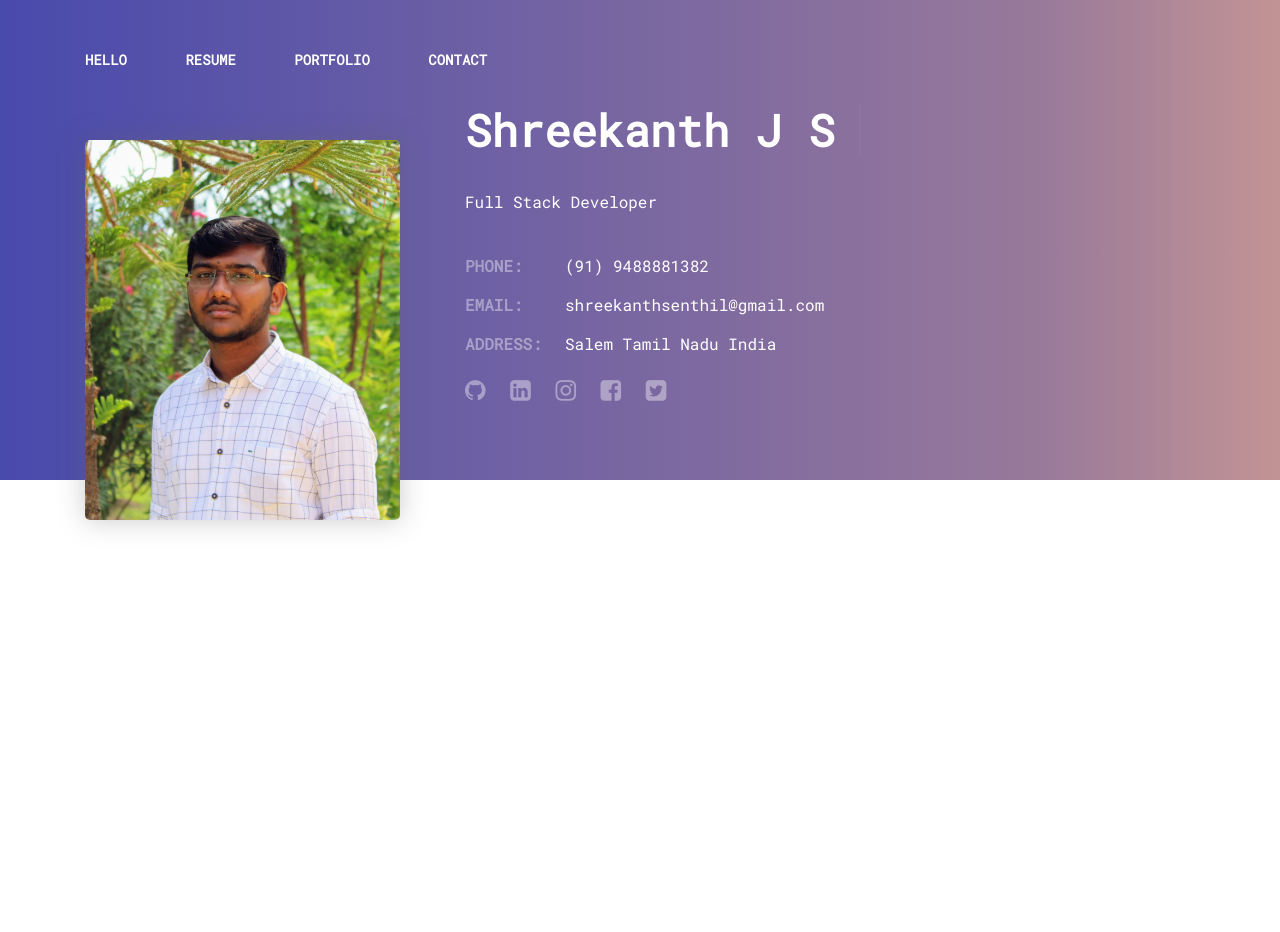
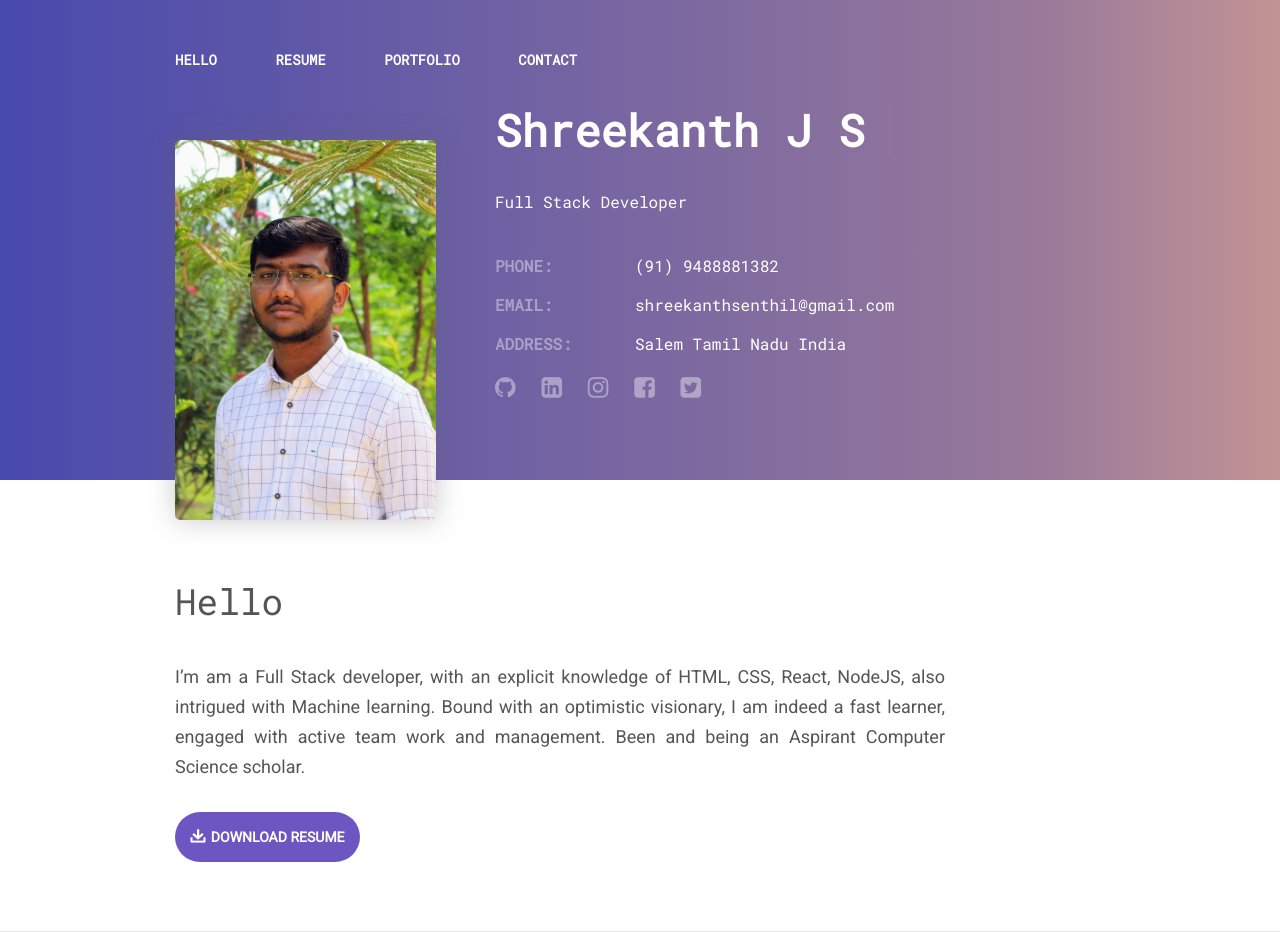
Before and after one commit to shreekanthsenthil/shreekanthsenthil.github.io, a plain HTML site: page index.html in a window 1280 px wide. Before the commit the page ends 800 px from the top, so only its background shows below. Drawn offline with nearby package versions, Linux system fonts and the light colour scheme.

Commit message:
Added Hello Section

```diff
--- a/index.html
+++ b/index.html
@@ -3,11 +3,11 @@
 <head>
     <meta charset="UTF-8">
     <meta name="viewport" content="width=device-width, initial-scale=1.0">
-    <link rel="stylesheet" href="style.css">
     <link href="https://fonts.googleapis.com/css?family=Roboto|Roboto+Mono|Inconsolata" rel="stylesheet">
     <link href="https://cdn.materialdesignicons.com/2.0.46/css/materialdesignicons.min.css" rel="stylesheet">
     <link rel="stylesheet" href="https://stackpath.bootstrapcdn.com/font-awesome/4.7.0/css/font-awesome.min.css" integrity="sha384-wvfXpqpZZVQGK6TAh5PVlGOfQNHSoD2xbE+QkPxCAFlNEevoEH3Sl0sibVcOQVnN" crossorigin="anonymous">
     <link rel="stylesheet" href="https://stackpath.bootstrapcdn.com/bootstrap/4.1.3/css/bootstrap.min.css" integrity="sha384-MCw98/SFnGE8fJT3GXwEOngsV7Zt27NXFoaoApmYm81iuXoPkFOJwJ8ERdknLPMO" crossorigin="anonymous">
+    <link rel="stylesheet" href="style.css">
     <title>Shreekanth J S</title>
 </head>
 <body>
@@ -87,7 +87,23 @@
     </header>
     <!--Header-->
 
+    <!--Hello-->
+    <section id="hello" class="container section">
+      <div class="row">
+        <div class="col-md-10">
+          <h2 id="hello_header" class="section__title">Hello</h2>
+          <p class="section__description" align="justify">
+            I’m am a Full Stack developer, with an explicit knowledge of HTML, CSS, React, NodeJS,
+             also intrigued with Machine learning. Bound with an optimistic visionary, I am indeed a fast learner,
+             engaged with active team work and management. Been and being an Aspirant Computer Science scholar.
+          </p>
+          <a href="assets/resume/resume.pdf" class="section_btn site-btn" download="Shreekanth's Resume"><img src="assets/img/img_btn_icon.png">Download Resume</a>
+        </div>
+      </div>
+    </section>
+    <!--Hello-->
 
+    <hr>
 
     <script src="https://code.jquery.com/jquery-3.3.1.slim.min.js" integrity="sha384-q8i/X+965DzO0rT7abK41JStQIAqVgRVzpbzo5smXKp4YfRvH+8abtTE1Pi6jizo" crossorigin="anonymous"></script>
     <script src="https://cdnjs.cloudflare.com/ajax/libs/popper.js/1.14.3/umd/popper.min.js" integrity="sha384-ZMP7rVo3mIykV+2+9J3UJ46jBk0WLaUAdn689aCwoqbBJiSnjAK/l8WvCWPIPm49" crossorigin="anonymous"></script>
--- a/style.css
+++ b/style.css
@@ -1,3 +1,7 @@
+html {
+    scroll-behavior: smooth;
+  }
+
 body {
     font-family: Roboto,sans-serif;
     font-size: 18px;
@@ -46,6 +50,10 @@ nav{
     text-transform: uppercase;
     font-weight: 700;
     margin-bottom: 30px;
+}
+
+.menu .menu__wrapper nav a:hover {
+    opacity: .5;
 }
 
 
@@ -273,20 +281,18 @@ dl {
     display: block;
 }
 
-
-
-@media (min-width: 992px){
-.container {
-    max-width: 960px;
-}}
-@media (min-width: 768px){
-.container {
-    max-width: 720px;
-}}
 @media (min-width: 576px){
 .container {
     max-width: 540px;
 }}
+@media (min-width: 768px){
+    .container {
+        max-width: 720px;
+    }}
+@media (min-width: 992px){
+    .container {
+        max-width: 960px;
+    }}
 .container {
     margin-right: auto;
     margin-left: auto;
@@ -323,3 +329,55 @@ dl {
     opacity: .4;
     color: #fff!important;
 }
+
+.personal-profile .personal-profile__social a:hover {
+    opacity: 1;
+}
+
+.section {
+    padding-top: 60px;
+    padding-bottom: 60px;
+}
+
+.section .section__title {
+    margin-bottom: 40px;
+    font-size: 36px;
+    line-height: 42px;
+    font-family: Roboto Mono,monospace;
+}
+
+.section .section__description {
+    margin-bottom: 30px;
+}
+p {
+    margin-top: 0;
+    margin-bottom: 1rem;
+}
+
+.site-btn {
+    background-color: #6d56c1;
+    height: 50px;
+    border-radius: 25px;
+    font-size: 14px;
+    line-height: 20px;
+    text-transform: uppercase;
+    padding: 15px;
+    min-width: 170px;
+    text-align: center;
+    display: inline-block;
+    color: #fff!important;
+    font-weight: 600;
+    overflow: hidden;
+}
+
+.site-btn img {
+    height: 14px;
+    margin-top: -5px;
+    margin-right: 5px;
+}
+img {
+    border-style: none;
+}
+img {
+    vertical-align: middle;
+}
```
Also changed, not shown: assets/img/img_btn_icon.png (added), 1 other file.
